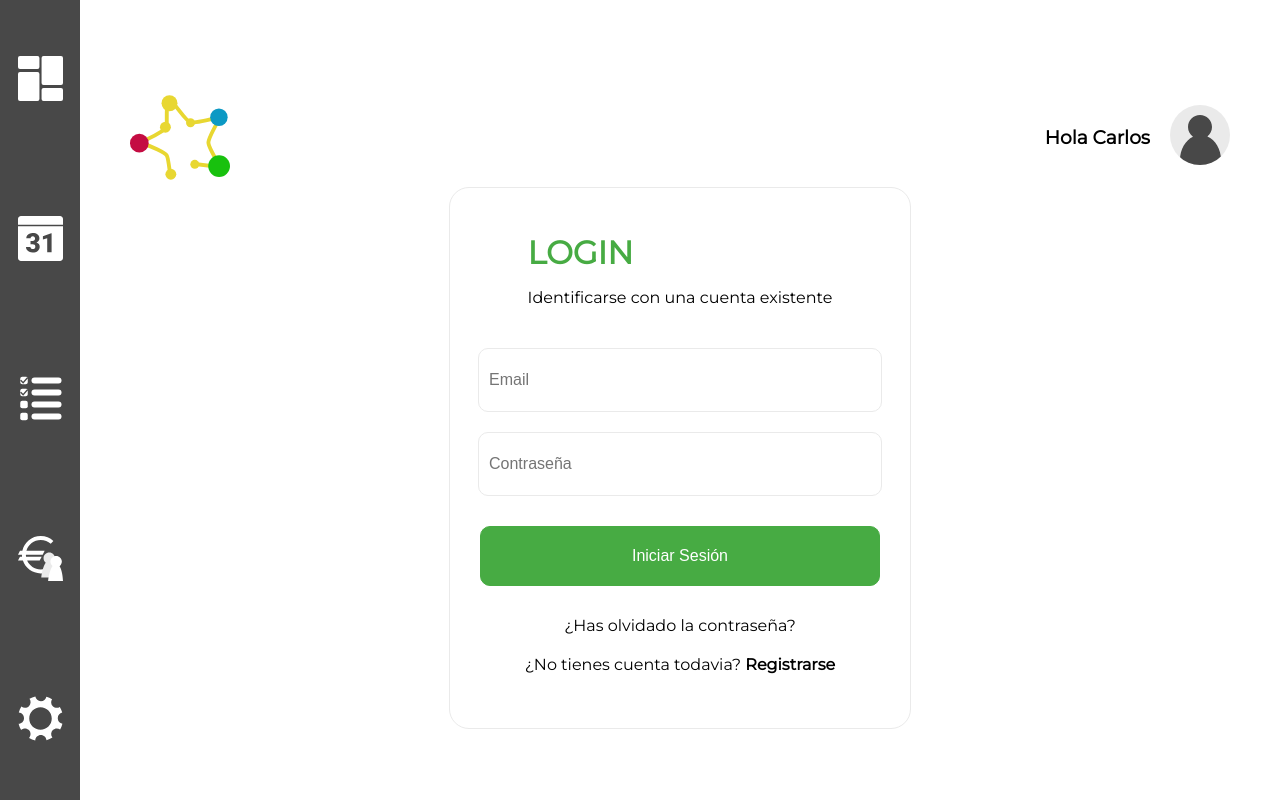
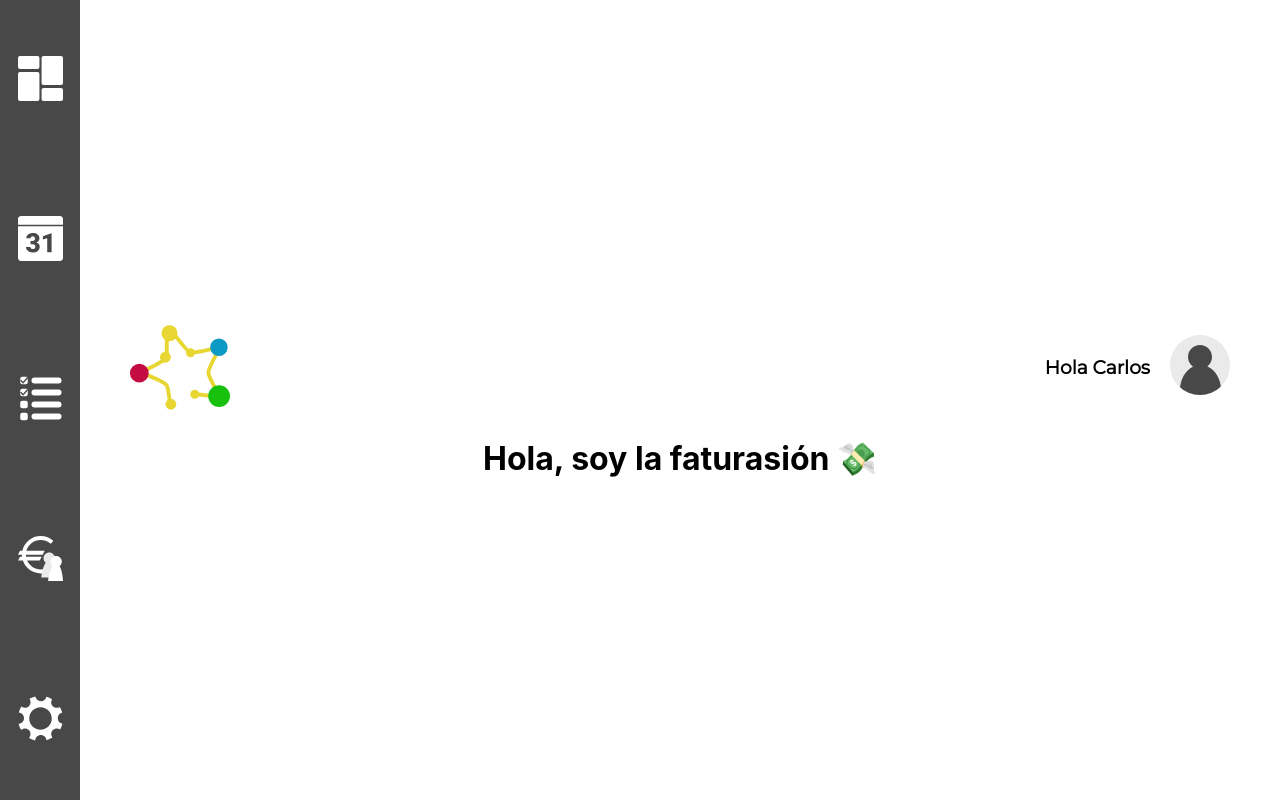
Before and after one commit to fullstacktf/Randy-FrontEnd, a React (Create React App) app: page /bill in a window 1280 px wide. Built offline with nearby package versions, Linux system fonts and the light colour scheme.

Commit message:
Add routes :spark:

```diff
--- a/package.json
+++ b/package.json
@@ -13,6 +13,8 @@
     "emotion": "^10.0.23",
     "react": "^16.12.0",
     "react-dom": "^16.12.0",
+    "react-router": "^5.1.2",
+    "react-router-dom": "^5.1.2",
     "react-scripts": "3.2.0",
     "typescript": "3.7.2"
   },
@@ -38,6 +40,8 @@
     ]
   },
   "devDependencies": {
+    "@types/react-router": "^5.1.3",
+    "@types/react-router-dom": "^5.1.3",
     "enzyme": "^3.10.0",
     "enzyme-adapter-react-16": "^1.15.1"
   }
--- a/src/App.tsx
+++ b/src/App.tsx
@@ -1,9 +1,16 @@
-import React from "react";
+import * as React from "react";
+import { BrowserRouter as Router, Route } from "react-router-dom";
 import "./css/App.css";
 import styled from "@emotion/styled";
 import Navigator from "./components/navigator/navigator";
 import { HeaderTop } from "./components/header/header";
 import { LoginForm } from "./components/login/login";
+import { Home } from "./pages/Home/Home";
+import { Dashboard } from "./pages/Dashboard/Dashboard";
+import { Calendar } from "./pages/Calendar/Calendar";
+import { Tasklist } from "./pages/Tasklist/Tasklist";
+import { Bill } from "./pages/Bill/Bill";
+import { Settings } from "./pages/Settings/Settings";
 
 const Container = styled.div`
   background: white;
@@ -32,6 +39,31 @@ background: white;
 
 const App: React.FC = () => {
   return (
+    <Router>
+      <Container>
+        <div className="containerNagigator">
+          <Navigator />
+        </div>
+        <div className="page">
+          <HeaderTop />
+          <div className="content">
+            <Route exact path="/" component={Home} />
+            <Route path="/dashboard" component={Dashboard} />
+            <Route path="/calendar" component={Calendar} />
+            <Route path="/tasklist" component={Tasklist} />
+            <Route path="/bill" component={Bill} />
+            <Route path="/settings" component={Settings} />
+          </div>
+        </div>
+      </Container>
+    </Router>
+  );
+};
+
+export default App;
+
+/*
+
       <Container>
         <div className="containerNagigator">
           <Navigator></Navigator>
@@ -39,11 +71,9 @@ const App: React.FC = () => {
         <div className="page">
           <HeaderTop></HeaderTop>
           <div className="content">
-          <LoginForm />
+
           </div>
         </div>
       </Container>
-  );
-};
 
-export default App;
+*/
--- a/src/components/login/login.tsx
+++ b/src/components/login/login.tsx
@@ -74,7 +74,7 @@ interface LoginFormProps {}
 
 export const LoginForm: FC<LoginFormProps> = () => {
   return (
-    <Form action="action_page.js" method="post">
+    <Form action="/user" method="post">
       <Container>
         <div>
           <h1>LOGIN</h1>
--- a/src/components/navigator/navigator.tsx
+++ b/src/components/navigator/navigator.tsx
@@ -1,4 +1,5 @@
 import * as React from "react";
+import { Link } from "react-router-dom";
 import "./navigator.css";
 import { Icon } from "./icon";
 
@@ -8,11 +9,21 @@ class Navigator extends React.Component {
   render() {
     return (
       <div className="container">
-        <Icon name="dashboard"></Icon>
-        <Icon name="calendar"></Icon>
-        <Icon name="tasklist"></Icon>
-        <Icon name="bill"></Icon>
-        <Icon name="settings"></Icon>
+        <Link to="/dashboard">
+          <Icon name="dashboard"></Icon>
+        </Link>
+        <Link to="/calendar">
+          <Icon name="calendar"></Icon>
+        </Link>
+        <Link to="/tasklist">
+          <Icon name="tasklist"></Icon>
+        </Link>
+        <Link to="/bill">
+          <Icon name="bill"></Icon>
+        </Link>
+        <Link to="/settings">
+          <Icon name="settings"></Icon>
+        </Link>
       </div>
     );
   }
--- /dev/null
+++ b/src/pages/Bill/Bill.tsx
@@ -0,0 +1,6 @@
+import React, { FC, useState } from "react";
+import styled from "@emotion/styled";
+
+export const Bill: FC = () => {
+  return <h1>Hola, soy la faturasión 💸 </h1>;
+};
--- /dev/null
+++ b/src/pages/Calendar/Calendar.tsx
@@ -0,0 +1,6 @@
+import React, { FC, useState } from "react";
+import styled from "@emotion/styled";
+
+export const Calendar: FC = () => {
+  return <h1>Hola, soy el calendario 📅 </h1>;
+};
--- /dev/null
+++ b/src/pages/Dashboard/Dashboard.tsx
@@ -0,0 +1,6 @@
+import React, { FC, useState } from "react";
+import styled from "@emotion/styled";
+
+export const Dashboard: FC = () => {
+  return <h1>Hola, soy el Dashboard ✨ </h1>;
+};
--- /dev/null
+++ b/src/pages/Home/Home.tsx
@@ -0,0 +1,6 @@
+import React, { FC, useState } from "react";
+import styled from "@emotion/styled";
+
+export const Home: FC = () => {
+  return <h1>Hola, soy el Home 🏠 </h1>;
+};
--- /dev/null
+++ b/src/pages/Settings/Settings.tsx
@@ -0,0 +1,6 @@
+import React, { FC, useState } from "react";
+import styled from "@emotion/styled";
+
+export const Settings: FC = () => {
+  return <h1>Hola, soy los ajustes 🔧 </h1>;
+};
--- /dev/null
+++ b/src/pages/Tasklist/Tasklist.tsx
@@ -0,0 +1,6 @@
+import React, { FC, useState } from "react";
+import styled from "@emotion/styled";
+
+export const Tasklist: FC = () => {
+  return <h1>Hola, soy la lista de que haceres 📌 </h1>;
+};
```
Also changed, not shown: 1 other file (tests, documents, lock files or other folders). Lines whose indentation alone changed are shown as unchanged.
